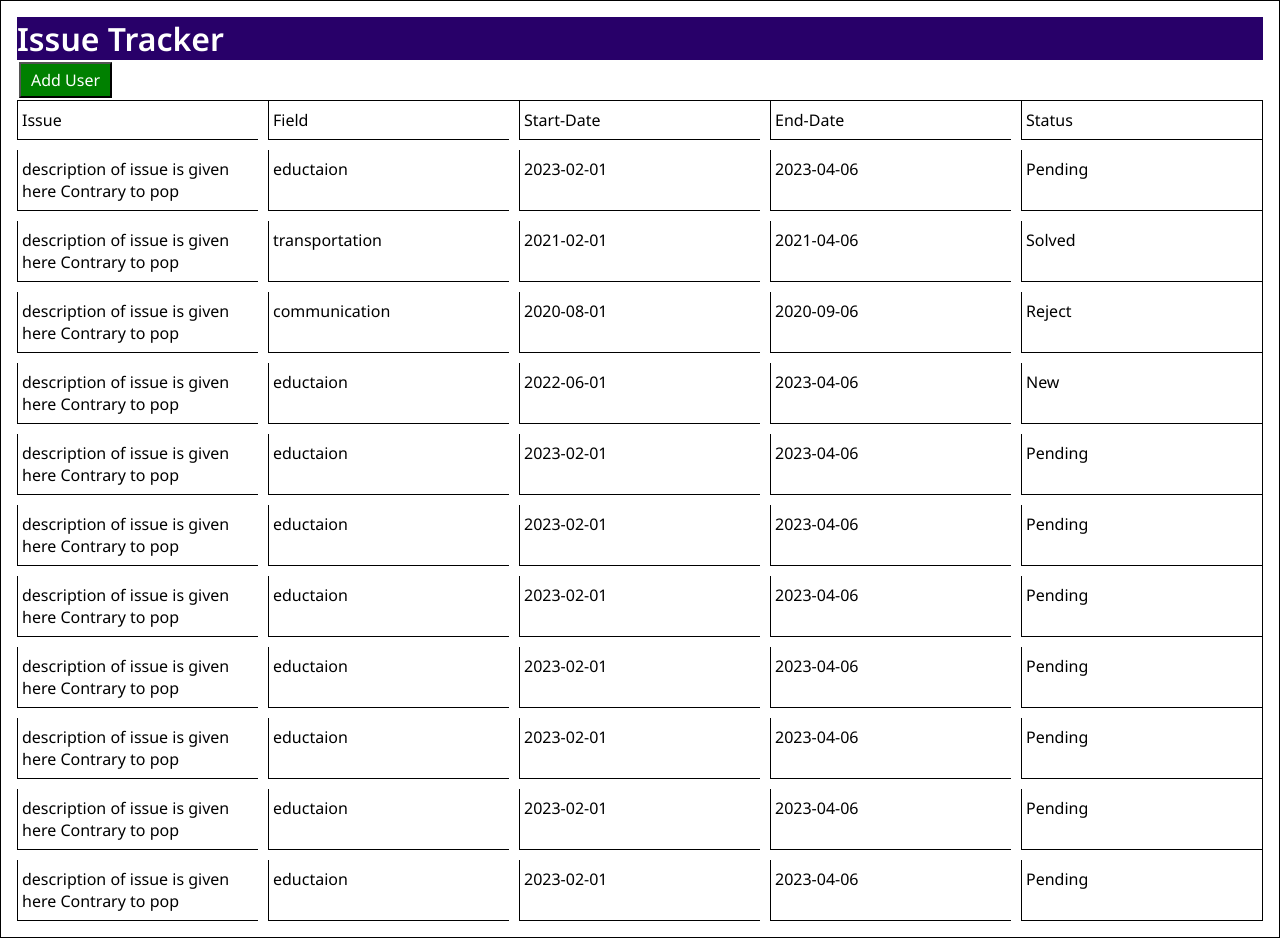
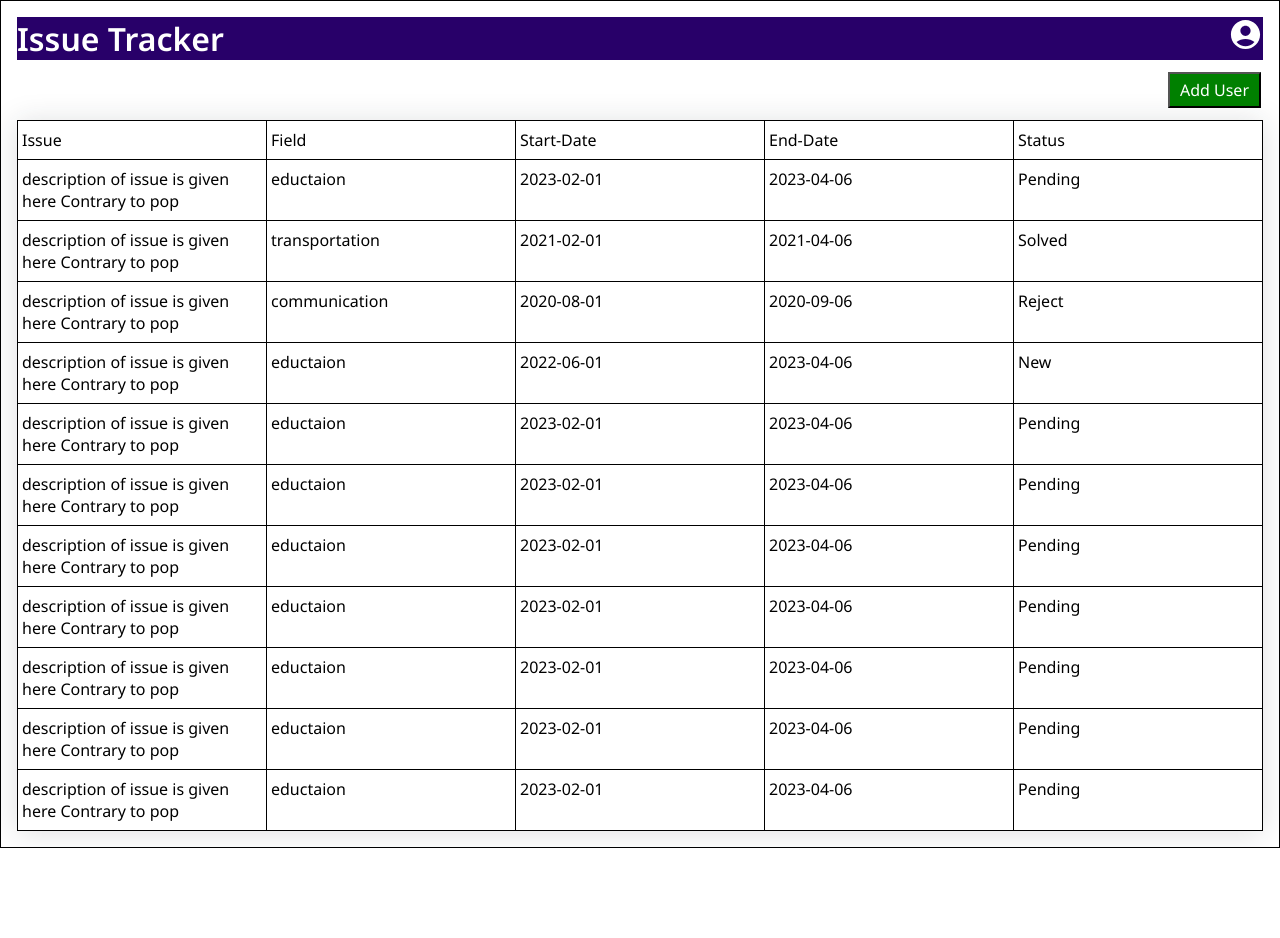
Before and after one commit to SMagar123/issuetracker, a React (Create React App) app: page / in a window 1280 px wide. After the commit the page ends 848 px from the top, so only its background shows below. Built offline with nearby package versions, Linux system fonts and the light colour scheme.

Commit message:
nothing to commit

```diff
--- a/src/assets/icons/icons.jsx
+++ b/src/assets/icons/icons.jsx
@@ -0,0 +1,2 @@
+import AccountCircleIcon from "@mui/icons-material/AccountCircle";
+export {AccountCircleIcon};
--- a/src/assets/styles/pages/user.scss
+++ b/src/assets/styles/pages/user.scss
@@ -1,22 +1,32 @@
 .user {
   border: 1px solid black;
   padding: $general-padding;
-  .user__title {
+  .user__header {
     background-color: $primary-color2;
     color: $text-color1;
+    display: flex;
+    justify-content: space-between;
+
+  }
+  .user__button {
+    display: flex;
+    justify-content: flex-end;
+    margin: 10px 0;
   }
   .user__table {
     display: grid;
     grid-template-columns: repeat(5, 1fr);
     border-top: 1px solid black;
     border-right: 1px solid black;
-    grid-gap: 10px;
-    box-shadow: 0;
+    box-shadow: 0 0.15rem 1.75rem rgb(33, 40, 50, 0.15);
     span{
         padding: 8px 4px;
         border-left: 1px solid black;
         border-bottom: 1px solid black;
         text-align: left;
+        .table-head{
+          border:5px solid black
+        }
     }
 
   }
@@ -26,10 +36,6 @@
   .user__title {
     text-align: center;
   }
-  .user__button {
-    display: flex;
-    justify-content: flex-end;
-    margin-top: 10px;
-  }
+
 
 }
--- a/src/pages/user.jsx
+++ b/src/pages/user.jsx
@@ -1,21 +1,24 @@
 import React from "react";
 import { Button } from "../components/Button";
 import issueData from "../database/issues.json";
+import { AccountCircleIcon} from "../assets/icons/icons";
 
 const tableHead = ["Issue", "Field", "Start-Date", "End-Date", "Status",];
 const data = issueData.issues;
 export const User = () => {
   return (
     <div className="user">
-      <div className="user__title">
+      <div className="user__header">
         <h1>Issue Tracker</h1>
+        <span></span>
+        <AccountCircleIcon fontSize="large"/>
       </div>
       <div className="user__button">
         <Button className={"adduser"} name="Add User" />
       </div>
       <div className="user__table">
            {tableHead.map((item) => {
-            return <span key={item}>{item}</span>;
+            return(<span key={item} className="table-head">{item}</span>);
           })}
           {
           data.map((item) => {
```
